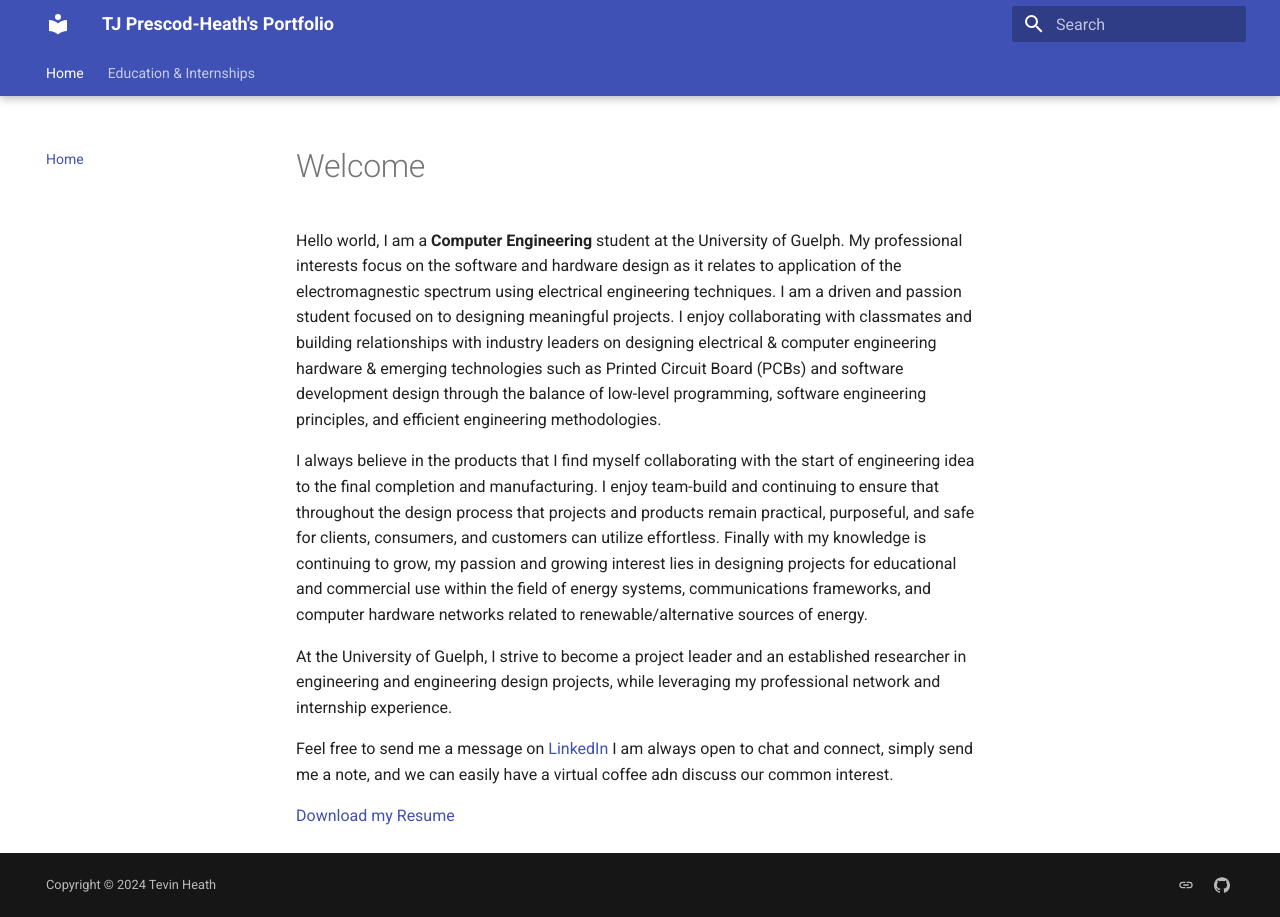
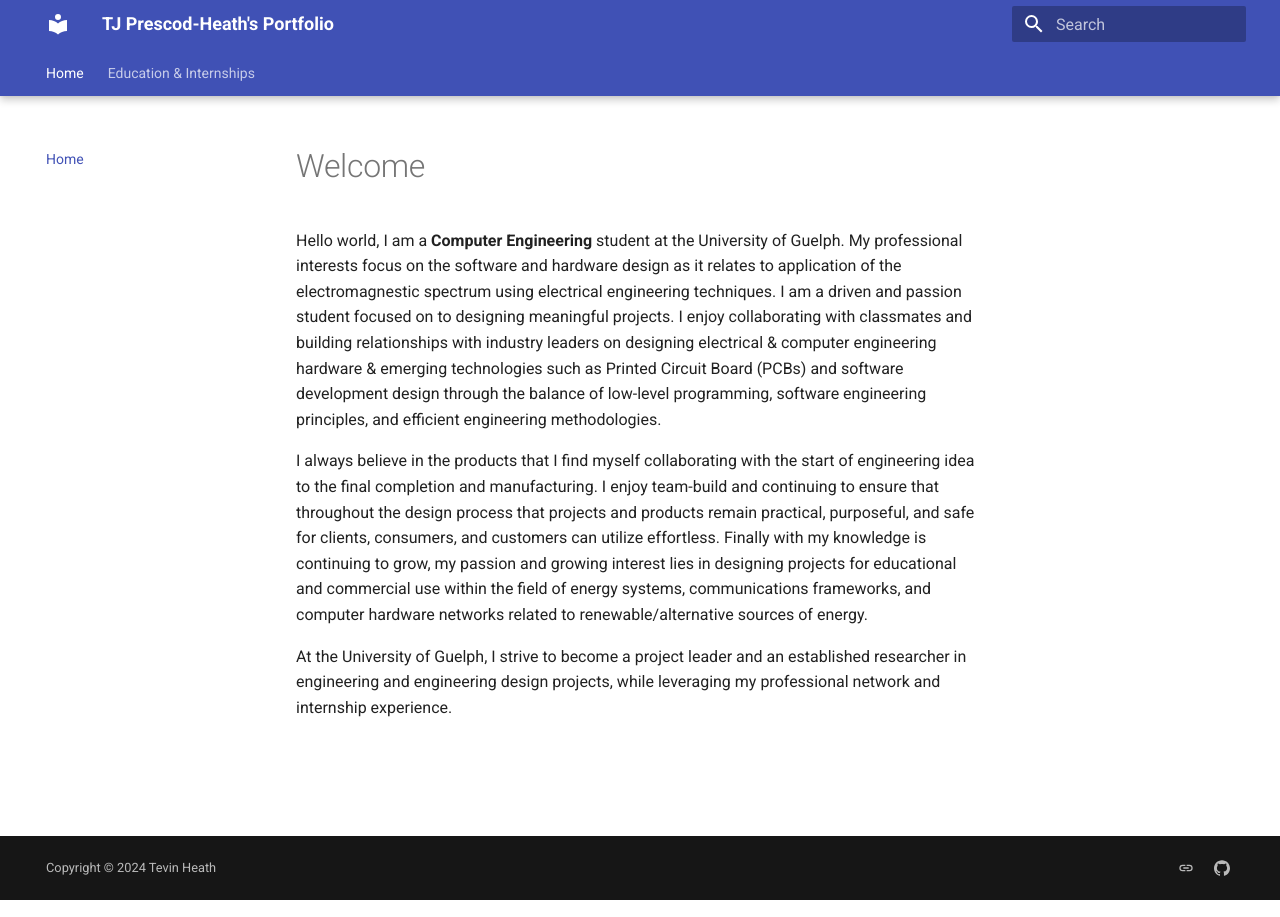
Before and after one commit to TevHeath/tevheath.github.io, an MkDocs documentation site: the page built from docs/index.md, in a window 1280 px wide. Built offline with MkDocs 1.6.1 and Material for MkDocs 9.7.7, drawn with Linux system fonts in a browser that asks for light colours; some of the changed lines change nothing that is shown.

Commit message:
Note that the links are not working correctly

```diff
--- a/docs/index.md
+++ b/docs/index.md
@@ -9,9 +9,10 @@ I always believe in the products that I find myself collaborating with the start
 
 At the University of Guelph, I strive to become a project leader and an established researcher in engineering and engineering design projects, while leveraging my professional network and internship experience.
 
-Feel free to send me a message on [LinkedIn](https://www.linkedin.com/in/t-j-prescod-heath-bb9697284/)  I am always open to chat and connect, simply send me a note, and we can easily have a virtual coffee adn discuss our common interest.
+[//]: # (Feel free to send me a message on [LinkedIn]&#40;https://www.linkedin.com/in/t-j-prescod-heath-bb9697284/&#41;  I am always open to chat and connect, simply send me a note and we can easily have a virtual coffee adn discuss our common interest.)
 
-[Download my Resume](assets/Tevin_Resume_Aero.pdf)
+[//]: # ()
+[//]: # ([Download my Resume]&#40;assets/Tevin_Resume_Aero.pdf&#41;)
 
 
 
```
